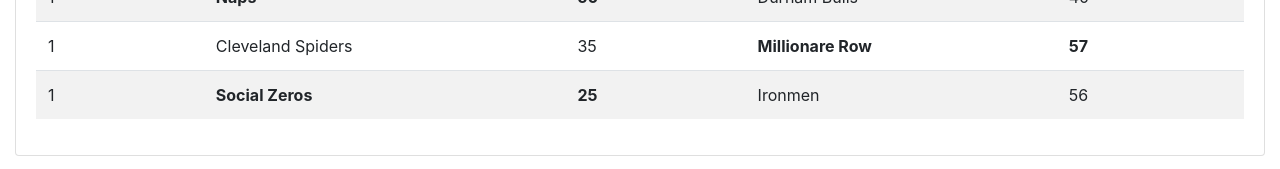
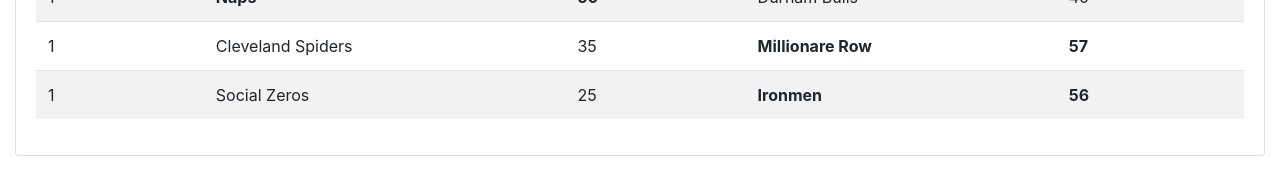
Before and after one commit to mattschreiber/tobbl-app, a React (Create React App) app: page / in a window 1280 px wide. Shown: the part 627-796 px from the top of the page. Built offline with nearby package versions, Linux system fonts and the light colour scheme.

Commit message:
changed conditional logic to use proper fields for comparison

```diff
--- a/src/components/DailyScore.js
+++ b/src/components/DailyScore.js
@@ -1,6 +1,7 @@
 import React from 'react';
 
 function DailyScore (props) {
+
     return (
         <div className='row mt-5'>
             <div className='col-12'>
@@ -24,10 +25,10 @@ function DailyScore (props) {
                                     {props.props.map((score, i) =>
                                     <tr key={i}>
                                         <td>{score.period}</td>
-                                        <td className={score.team1 > score.team2 ? 'font-weight-bold':undefined }>{score.team1}</td>
-                                        <td className={score.team1 > score.team2 ? 'font-weight-bold':undefined }>{score.score1}</td>
-                                        <td className={score.team2 > score.team1 ? 'font-weight-bold':undefined }>{score.team2}</td>
-                                        <td className={score.team2 > score.team1 ? 'font-weight-bold':undefined }>{score.score2}</td>
+                                        <td className={score.score1 > score.score2 ? 'font-weight-bold':'font-weight-normal' }>{score.team1}</td>
+                                        <td className={score.score1 > score.score2 ? 'font-weight-bold':'font-weight-normal'}>{score.score1}</td>
+                                        <td className={score.score1 < score.score2 ? 'font-weight-bold':'font-weight-normal' }>{score.team2}</td>
+                                        <td className={score.score1 < score.score2 ? 'font-weight-bold':'font-weight-normal' }>{score.score2}</td>
                                     </tr>
                                     )}
                                 </tbody>
```
